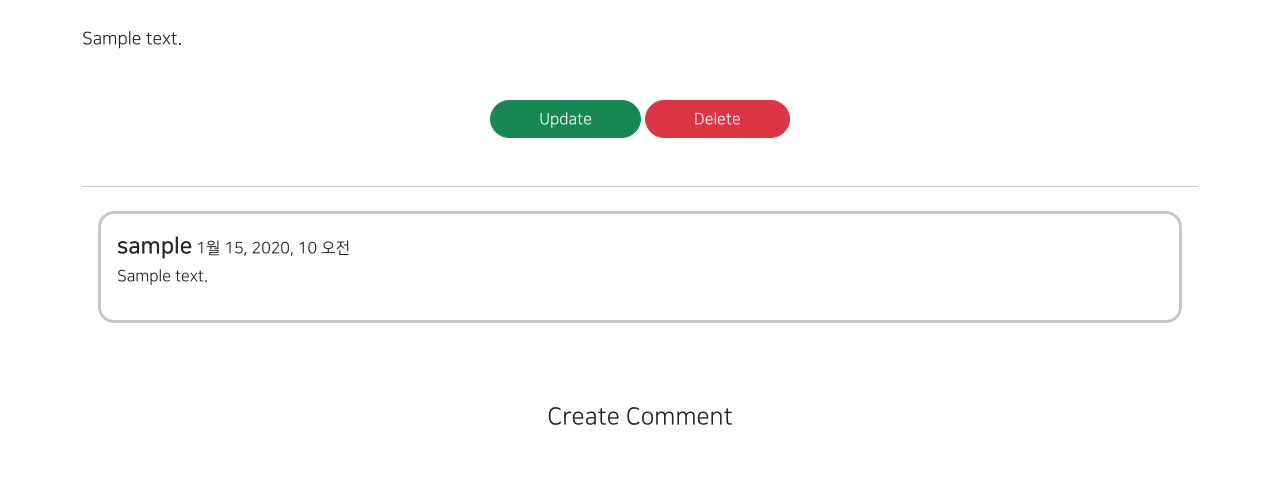
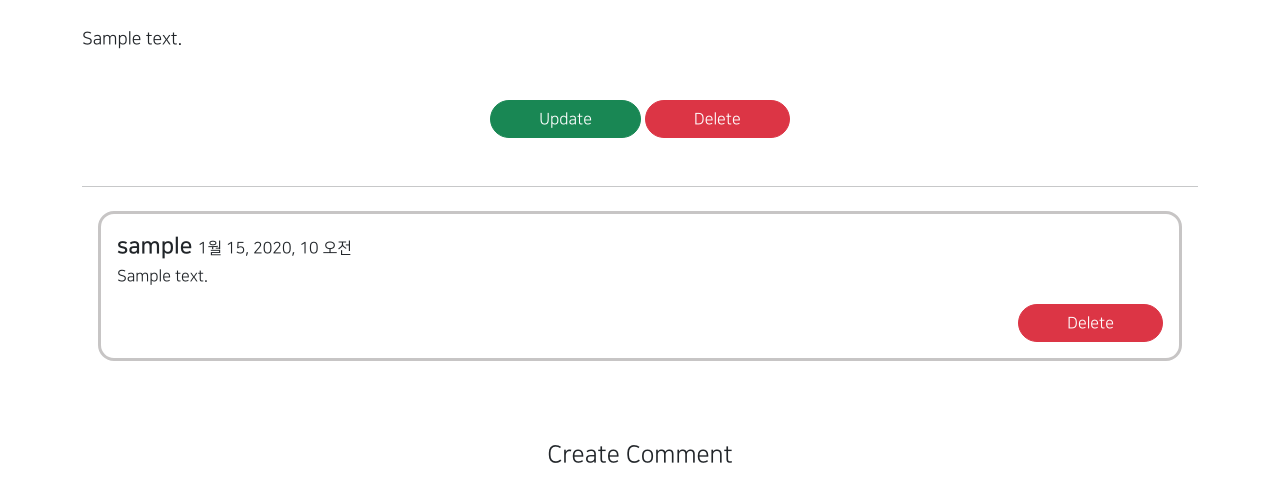
Before and after one commit to dhkdl/secondproject, a Django app: page /articles/detail/1 in a window 1280 px wide. Shown: the part 979-1460 px from the top of the page. Run offline with Django 3.2, Linux system fonts and the light colour scheme; a user stored in the database is signed in; tables that the repository leaves empty hold one stand-in row (values such as "Sample post"); grey boxes marked "Sample" are stand-in pictures; parts of the project's set-up code (start-up, migrations or seed data) failed here and were passed over; some libraries are stand-ins or nearby versions.

Commit message:
08.11 secondproject 3

```diff
--- a/articleapp/templates/articleapp/detail.html
+++ b/articleapp/templates/articleapp/detail.html
@@ -46,7 +46,8 @@
                 <div class="comment_box">
                     <div>
                         <span class="NNS_B" style="font-size: 1.4rem;">
-                            {{ comment.writer.profile.nickname }}</span>
+                            {{ comment.writer.profile.nickname }}
+                        </span>
                         <span>{{ comment.created_at }}</span>
                     </div>
                     <div>
@@ -54,6 +55,14 @@
                             {{ comment.content }}
                         </p>
                     </div>
+                    {% if comment.writer == user %}
+                    <div style="text-align: right">
+                        <a href="{% url 'commentapp:delete' pk=comment.pk %}"
+                            class="btn btn-danger rounded-pill px-5">
+                            Delete
+                        </a>
+                    </div>
+                    {% endif %}
                 </div>
 
             {% endfor %}
--- a/static/base.css
+++ b/static/base.css
@@ -60,11 +60,11 @@
 }
 
 
-.comment_box {
+.comment_box{
     text-align: left;
     border: solid;
     border-color: #c7c5c5;
     padding: 1rem;
     border-radius: 1rem;
-    margin: 1rem;"
+    margin: 1rem;
 }
```
